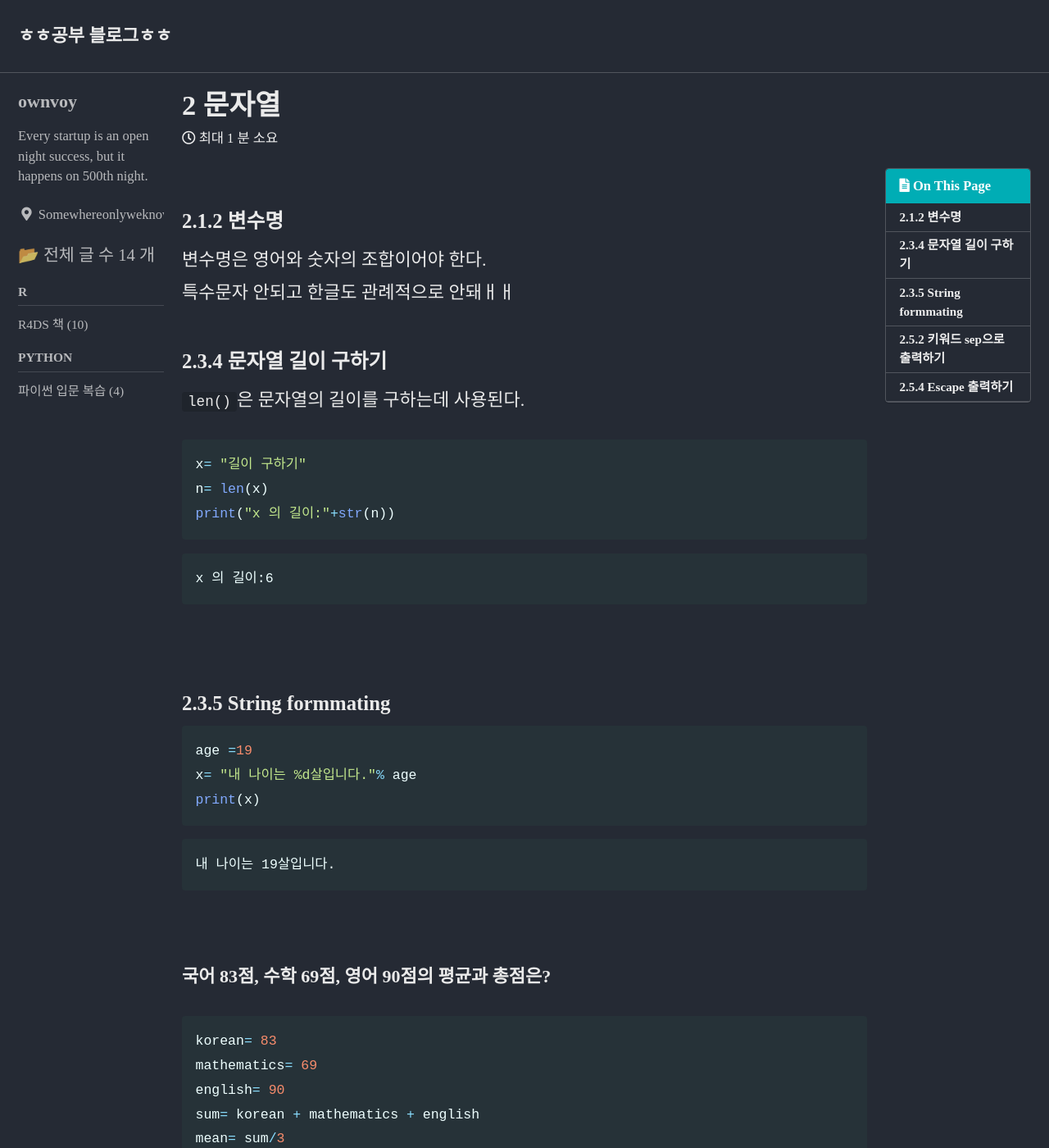
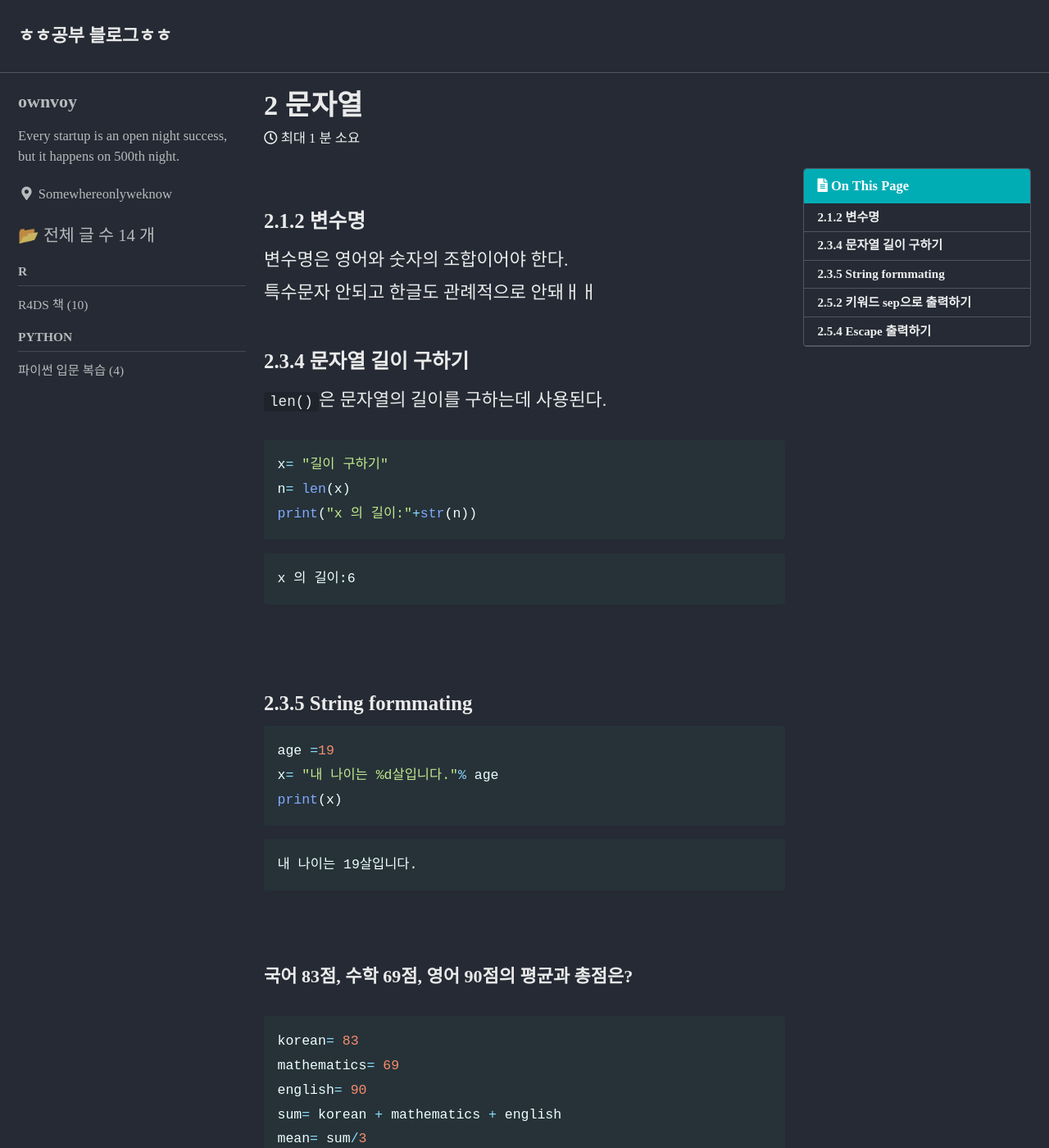
Before and after one commit to ownvoy/ownvoy.github.io, a Jekyll site: the page built from _posts/Python/Introduction/2022-01-10-2 문자열.md, in a window 1280 px wide and 1400 px high. Shown: the whole window at 82% size. Built offline with Jekyll 4.4.1, drawn with Linux system fonts in a browser that asks for light colours; cached includes are drawn as plain includes; some web fonts are replaced.

Commit message:
사이드바 수정

```diff
--- a/_sass/minimal-mistakes/_variables.scss
+++ b/_sass/minimal-mistakes/_variables.scss
@@ -154,9 +154,9 @@
 /*
    Grid
    ========================================================================== */
-$right-sidebar-width-narrow: 150px !default;
-$right-sidebar-width: 200px !default;
-$right-sidebar-width-wide: 250px !default;
+$right-sidebar-width-narrow: 250px !default;
+$right-sidebar-width: 300px !default;
+$right-sidebar-width-wide: 350px !default;
 
 /*
    Other
```
